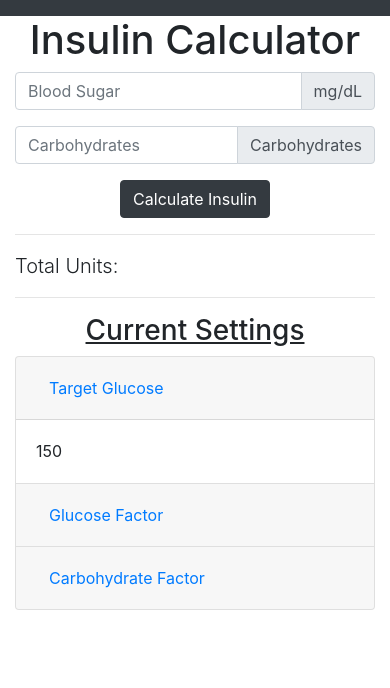
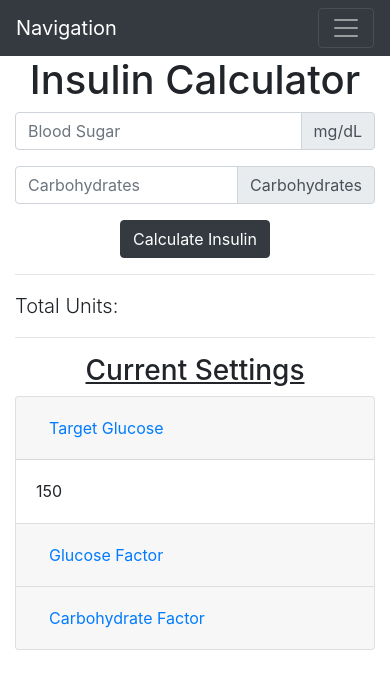
Before and after one commit to Abel-Web-Designs/Insulin-Calculator, a plain HTML site: page index.html in a window 390 px wide. Drawn offline with nearby package versions, Linux system fonts and the light colour scheme.

Commit message:
Add files via upload

```diff
--- a/index.html
+++ b/index.html
@@ -8,6 +8,10 @@
   </head>
 <body>
     <nav class="navbar navbar-expand-lg navbar-dark bg-dark">
+        <a class="navbar-brand" href="#">Navigation</a>
+        <button class="navbar-toggler" type="button" data-toggle="collapse" data-target="#navbarSupportedContent" aria-controls="navbarSupportedContent" aria-expanded="false" aria-label="Toggle navigation">
+            <span class="navbar-toggler-icon"></span>
+        </button>
         <div class="collapse navbar-collapse" id="navbarNav">
             <ul class="navbar-nav">
                 <li class="nav-item active">
```
Also changed, not shown: meals.html (+4 -0 lines).
